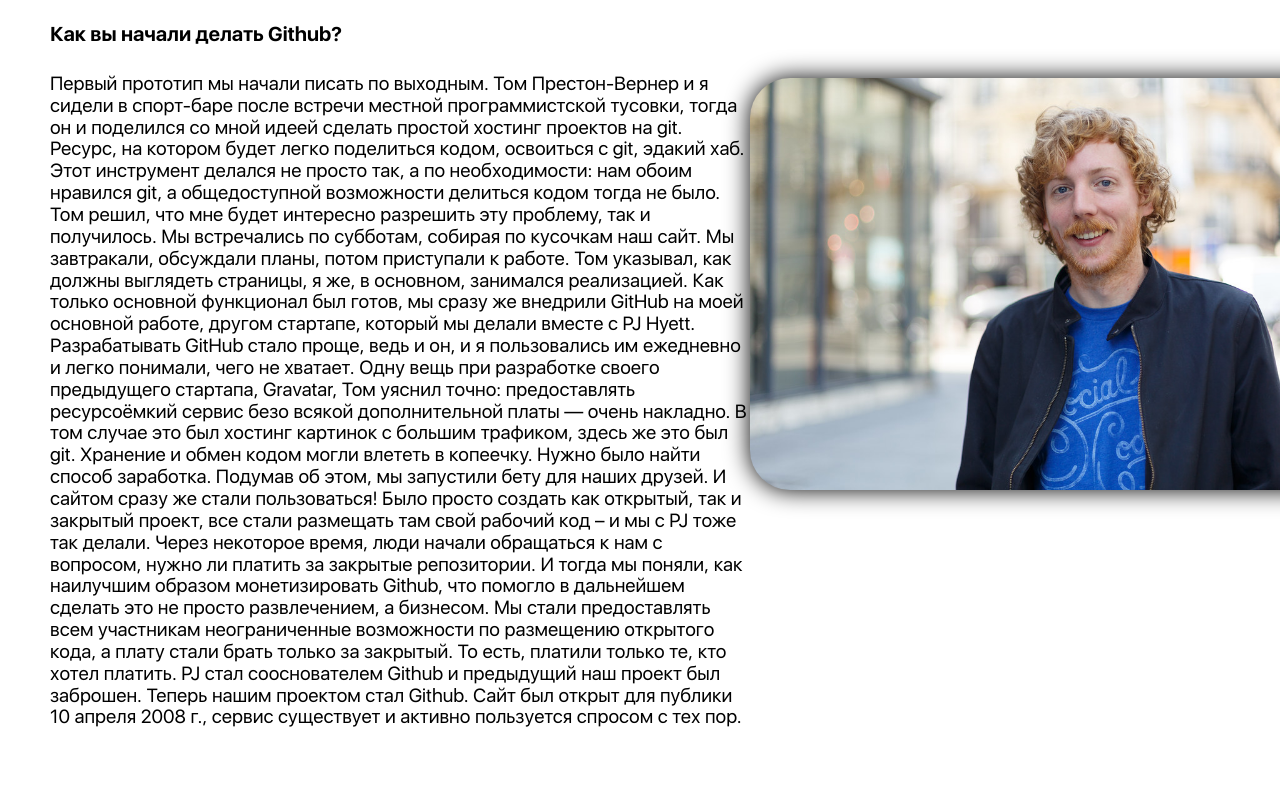
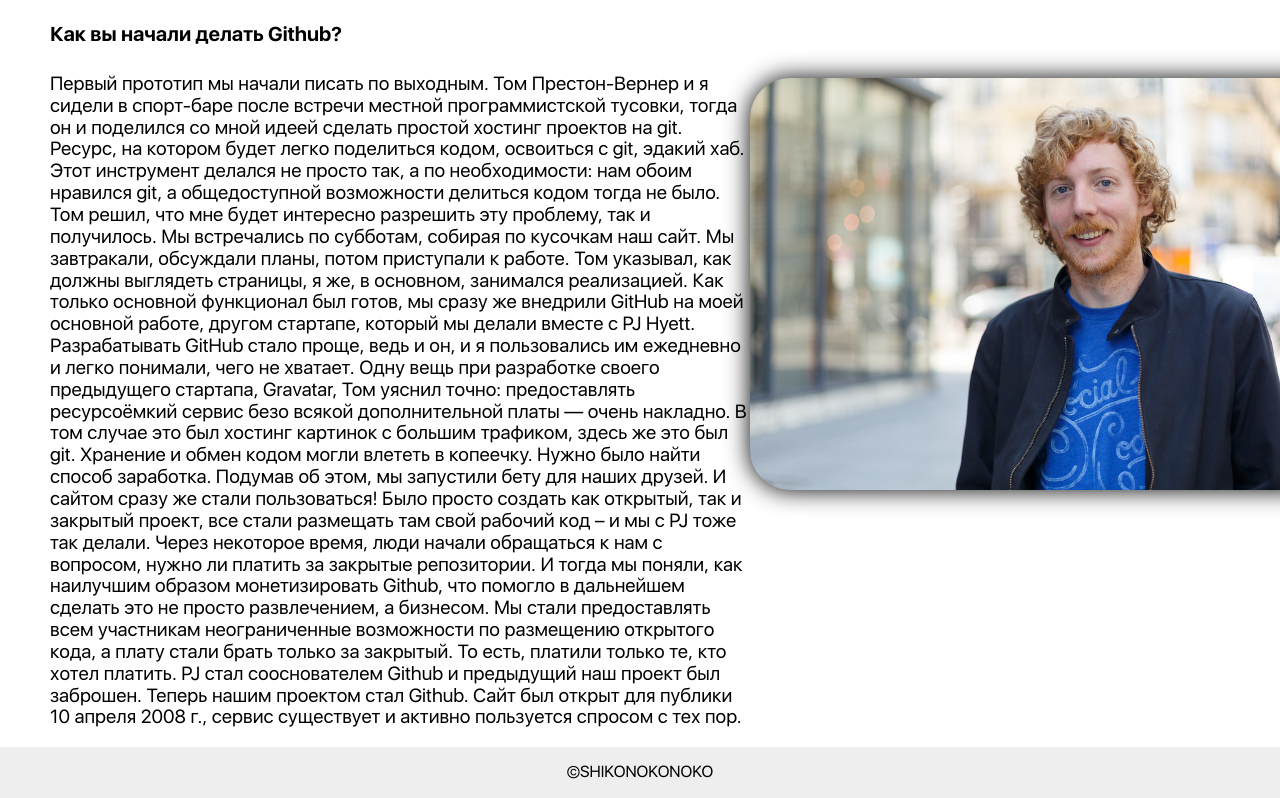
Before and after one commit to RubashkaGuy/gitproject, a plain HTML site: page index.html in a window 1280 px wide. Shown: the part 3254-4052 px from the top of the page. Before the commit the page ends 4001 px from the top, so only its background shows below. Drawn offline with nearby package versions, Linux system fonts and the light colour scheme.

Commit message:
Был добавлен Footer

```diff
--- a/assets/scss/_components.scss
+++ b/assets/scss/_components.scss
@@ -8,3 +8,4 @@
 @import "./components/gitlab";
 @import "./components/gitbash";
 @import "./components/history";
+@import "./components/footer";
--- /dev/null
+++ b/assets/scss/components/_footer.scss
@@ -0,0 +1,9 @@
+.footer {
+    display: grid;
+    background-color: rgb(238, 238, 238);
+    &__copyright {
+        color: black;
+        text-align: center;
+
+    }
+}
--- a/assets/scss/components/_history.scss
+++ b/assets/scss/components/_history.scss
@@ -19,9 +19,6 @@
         &-title {
             font-size: 25px;
         }
-        &-photo {
-
-        }
         .chris {
             &__question {
                 font-size: 20px;
--- a/index.html
+++ b/index.html
@@ -140,7 +140,7 @@
             </div>
         </main>
         <footer class="application__footer footer">
-            <!-- контент подвала сайта -->
+            <p class="footer__copyright">©SHIKONOKONOKO</p>
         </footer>
     </div>
 </body>
```
Also changed, not shown: assets/style/main-style.min.css, 1 other file.
